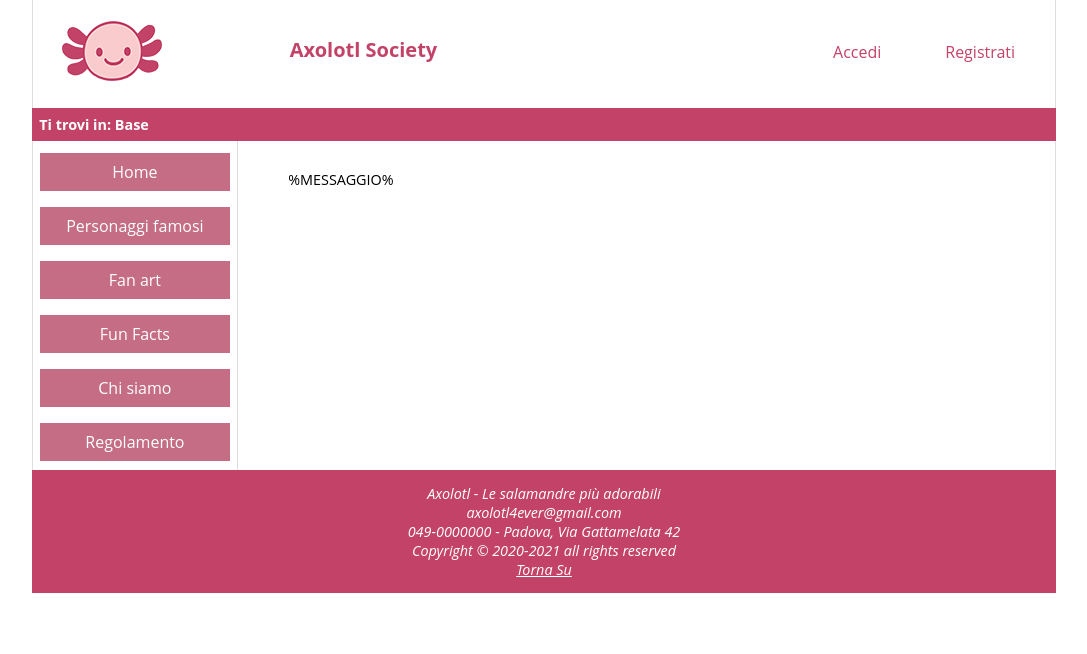
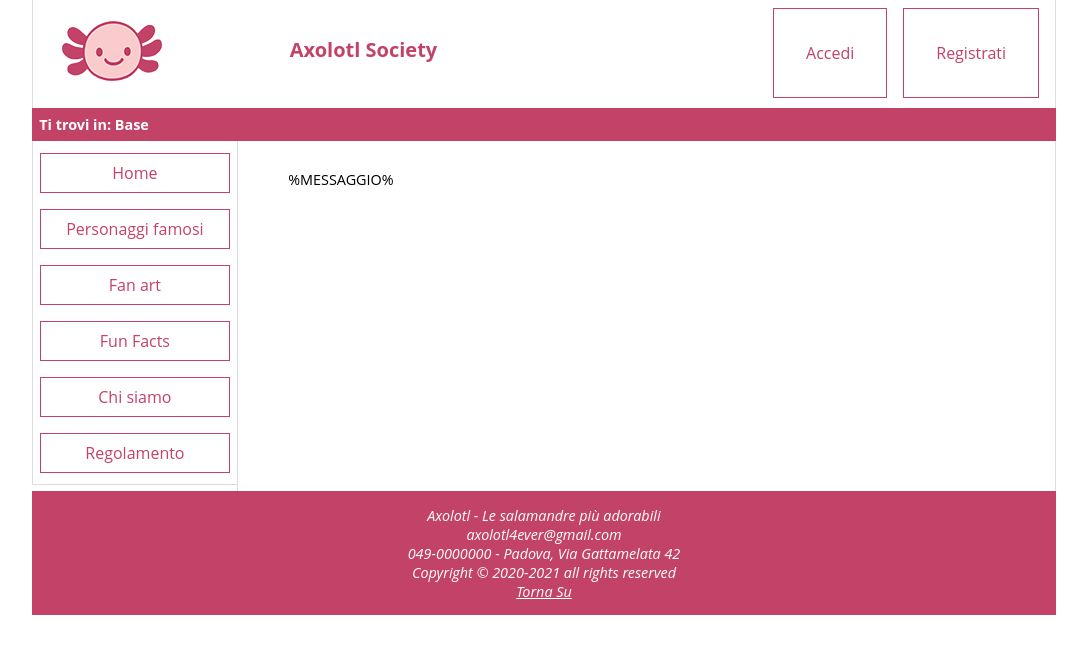
Before and after one commit to RakuJa/Aselotl-web, a PHP site: page /php/base.php in a window 1280 px wide. Shown: the top 654 px of the page, without its empty margins (96-1183 px from the left). Run offline with PHP 8.4, Linux system fonts and the light colour scheme.

Commit message:
Update style.css

```diff
--- a/css/style.css
+++ b/css/style.css
@@ -67,8 +67,11 @@
 	text-decoration: none;
 	font-size: 1em;
 	line-height: 3.5em;
-	margin-left: auto;
-	margin-right: auto;
+	margin-left: 0.5em;
+	margin-right: 0.5em;
+	border: solid #c34267;
+	border-width: 0.1em 0.1em;
+	outline-offset: -0.1em;
 }
 
 #header a.logo {
@@ -80,6 +83,7 @@
  	margin-right: auto;
 	width: 50%;
 	background-color: white;
+	border: none;
 
 }
 
@@ -90,7 +94,7 @@
 
 #header p {
 	float: left;
-	color: #c34267;
+	color: white;
 	text-align: center;
 	padding: 1em;
 	padding-left: 2em;
@@ -98,9 +102,12 @@
 	text-decoration: none;
 	font-size: 1em;
 	line-height: 3.5em;
-	margin-left: auto;
-	margin-right: auto;
-	background-color: white;
+	margin-left: 0.5em;
+	margin-right: 0.5em;
+	background-color: #c34267;
+	border: solid #c34267;
+	border-width: 0.1em 0.1em;
+	outline-offset: -0.1em;
 }
 
 .header-right {
@@ -210,14 +217,16 @@
 }
 
 #menu a:link {
+	outline-offset: -0.1em;
 	text-decoration: none;
 	text-align: center;
   	font-size: 1em;
-	color: white;
+	color:  #c34267;
 	display: block;
 	padding-bottom: 0.5em;
-	background-color: #c46d85;
-	border: none;
+	background-color: white;
+	border: solid #c34267;
+	border-width: 0.1em 0.1em;
 }
 
 #menu a, #menu p {
@@ -231,24 +240,31 @@
 	margin-left: 0.4375em;
 	margin-right: 0.5em;
 	background-color: #c34267;
-	border: none;
+	border: solid #c34267;
+	border-width: 0.1em 0.1em;
+	outline-offset: -0.1em;
 }
 
 #menu a:visited {
 	text-decoration: none;
 	text-align: center;
   	font-size: 1em;
-	color: white;
+	color:  #c34267;
 	display: block;
-	background-color: #c46d85;
-	border: none;
+	padding-bottom: 0.5em;
+	background-color: white;
+	border: solid #c34267;
+	border-width: 0.1em 0.1em;
+	outline-offset: -0.1em;
 }
 
 #menu a:hover {
 	color: white;
 	display: block;
 	background-color: #c34267;
-	border: none;
+	border: solid #c34267;
+	border-width: 0.1em 0.1em;
+	outline-offset: -0.1em;
 }
 
 @media screen and (max-width: 500px) {
@@ -297,7 +313,7 @@
 	padding-top: 2.0em;
 	padding-bottom: 0.8em;
 	padding-right: 3.5em;
-	min-height: 20em;
+	min-height: 21.5em;
 	white-space: initial;
 	border-right: 1px solid #ddd;
 }
```
